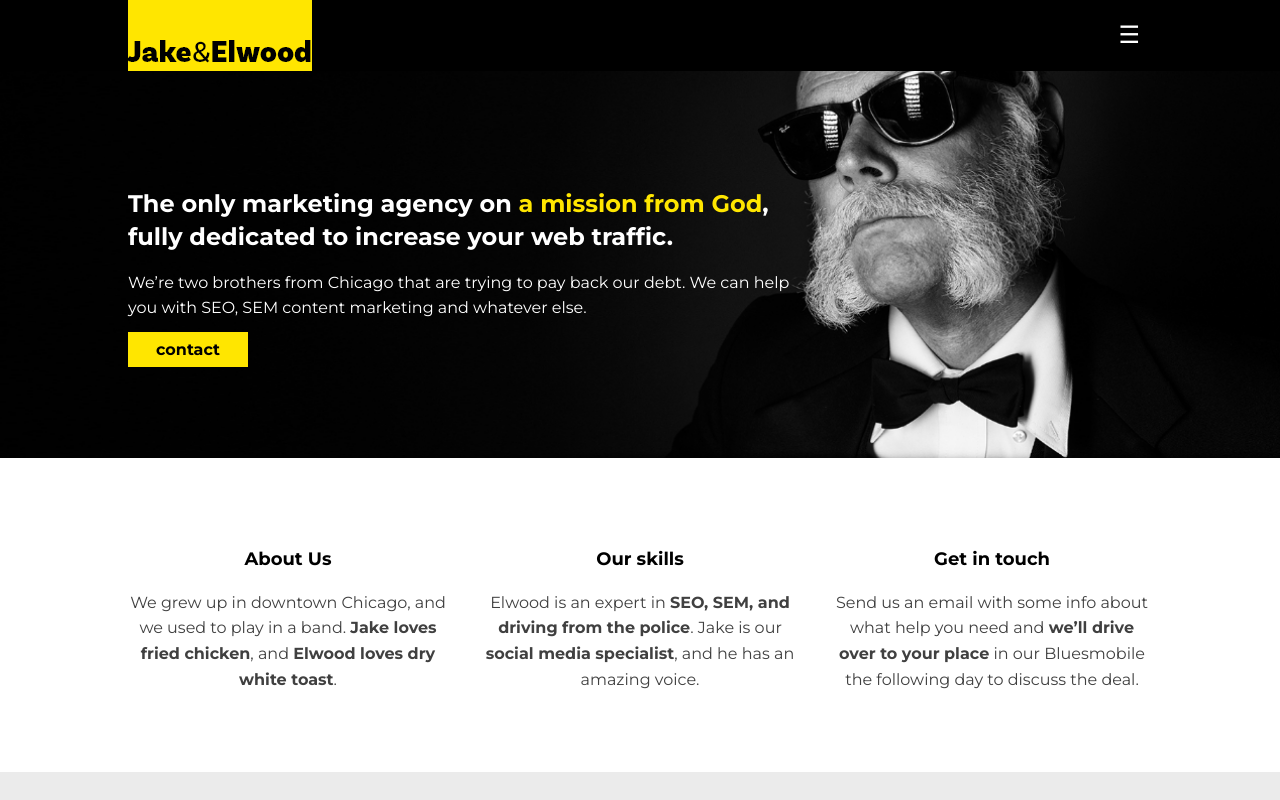
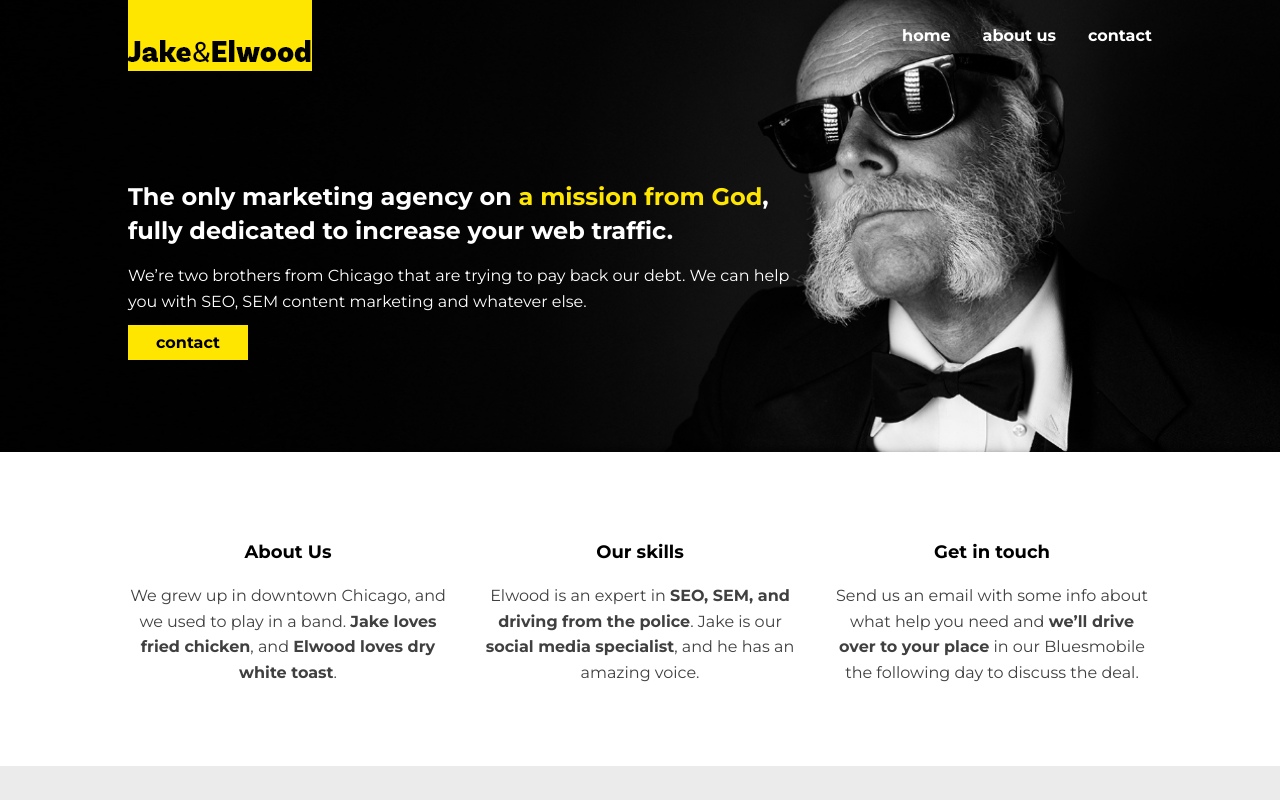
Before and after one commit to ManudeQuevedo/final-project-responsive-bootcamp-scrimba, a plain HTML site: page index.html in a window 1280 px wide. Shown: the top 800 px of the page. Drawn offline with Linux system fonts and the light colour scheme.

Commit message:
Improving the home page

```diff
--- a/index.html
+++ b/index.html
@@ -16,7 +16,7 @@
       <title>Jake & Elwood | Marketing Agency</title>
    </head>
    <body>
-      <header class="header main-grid">
+      <header class="header header-home main-grid">
          <div class="header-content">
             <a class="logo-link" href="index.html">
                <img src="img/logo.png" alt="" class="logo" />
--- a/style.css
+++ b/style.css
@@ -67,6 +67,12 @@ strong {
 ==================*/
 .header {
    background-color: #000;
+}
+
+.header-home {
+   background: transparent;
+   position: absolute;
+   width: 100%;
 }
 
 .header-content {
@@ -148,7 +154,7 @@ strong {
    background-repeat: no-repeat;
    background-size: cover;
    color: #fff;
-   padding: 4em 0;
+   padding: 8em 0 4em;
 }
 .hero > * {
    grid-column: 2 / -2;
@@ -237,8 +243,33 @@ strong {
          );
    }
 
+   .open-nav, .close-nav {
+      display: none;
+   }
+
+   .nav {
+      position: initial;
+   }
+
+   .nav-list {
+      flex-direction: row;
+      justify-content: flex-end;
+   }
+
+   .nav-item {
+      margin-left: 2em;
+   }
+
+   .nav-link {
+      font-size: 1rem;
+   }
+
+   .header-home .nav {
+      background: transparent;
+   }
+
    .hero {
-      padding: 6em 0;
+      padding: 10em 0 6em;
    }
 
    .hero > * {
```
